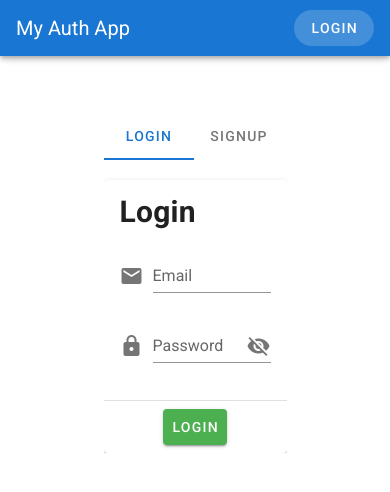
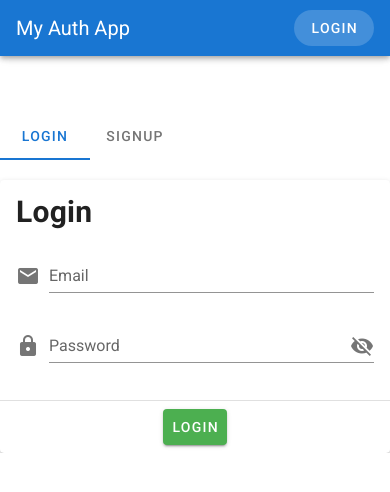
Before and after one commit to rebootacademy-labs/API-TEMPLATE, a Vue app in the folder front/vue/: page /auth in a window 390 px wide. Shown: the top 492 px of the page. Built offline with nearby package versions, Linux system fonts and the light colour scheme.

Commit message:
small styling fix for responsive

```diff
--- a/front/vue/src/views/Auth.vue
+++ b/front/vue/src/views/Auth.vue
@@ -1,7 +1,7 @@
 <template>
   <v-content>
     <v-row>
-      <v-col cols="6" offset="3">
+      <v-col cols="12" md="6" md-offset="3">
         <v-tabs v-model="tab">
           <v-tab key="1" :href="`#tab-1`">Login</v-tab>
           <v-tab key="2" :href="`#tab-2`">Signup</v-tab>
```
